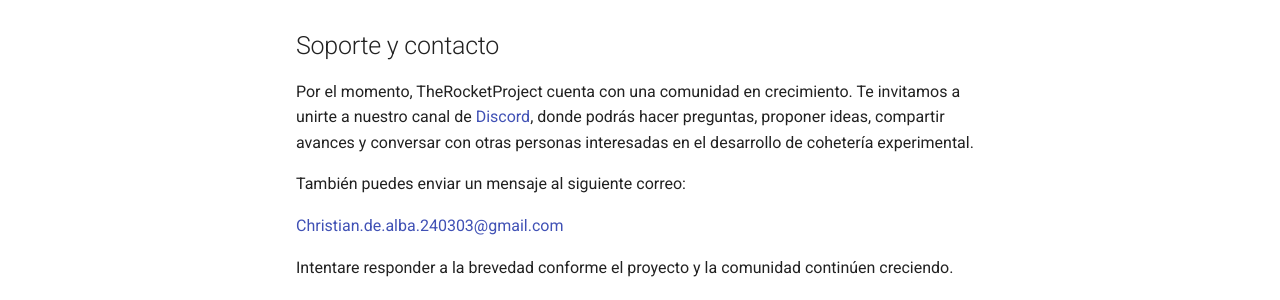
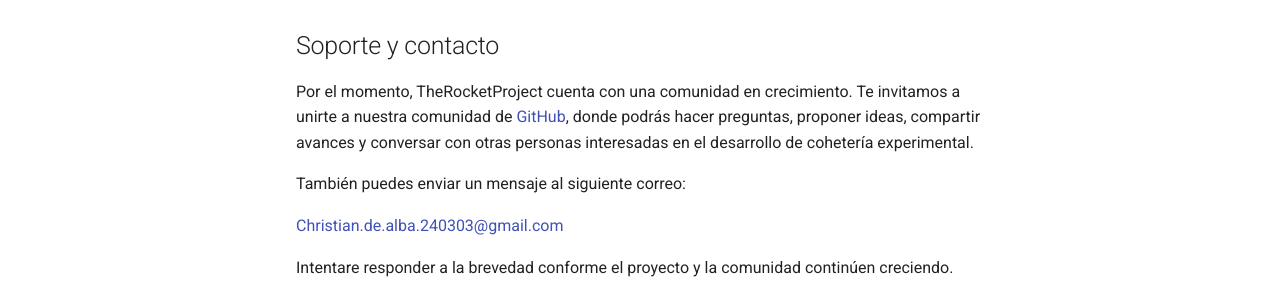
Before and after one commit to cdealbagtz/TheRocketProject, an MkDocs documentation site: the page built from docs/index.md, in a window 1280 px wide and 900 px high, scrolled down 1459 px. Shown: the part 551-851 px from the top of the window. Built offline with MkDocs 1.6.1 and Material for MkDocs 9.7.7, drawn with Linux system fonts in a browser that asks for light colours.

Commit message:
Se elimina el link de discord y se agrega uno a las comunidades de GitHub, que resulta ser más practico para la varios desarrolladores

```diff
--- a/docs/index.md
+++ b/docs/index.md
@@ -34,7 +34,7 @@ Para conocer el flujo recomendado de colaboración, consulta la siguiente guía:
 
 ## Soporte y contacto
 
-Por el momento, TheRocketProject cuenta con una comunidad en crecimiento. Te invitamos a unirte a nuestro canal de [Discord](https://discord.gg/SXk5VCeyq), donde podrás hacer preguntas, proponer ideas, compartir avances y conversar con otras personas interesadas en el desarrollo de cohetería experimental.
+Por el momento, TheRocketProject cuenta con una comunidad en crecimiento. Te invitamos a unirte a nuestra comunidad de [GitHub](https://github.com/cdealbagtz/TheRocketProject/discussions), donde podrás hacer preguntas, proponer ideas, compartir avances y conversar con otras personas interesadas en el desarrollo de cohetería experimental.
 
 También puedes enviar un mensaje al siguiente correo:
 
```
